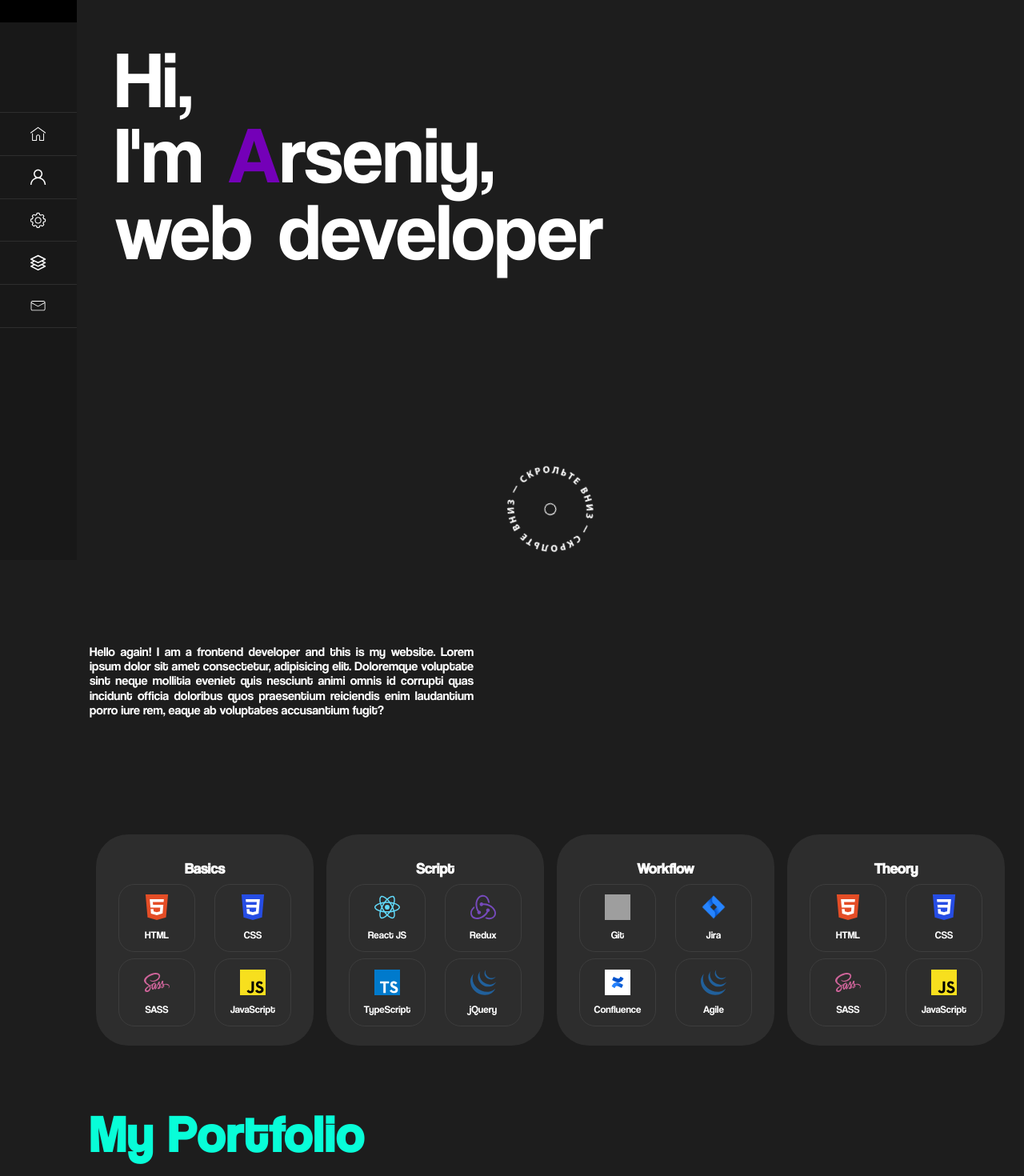
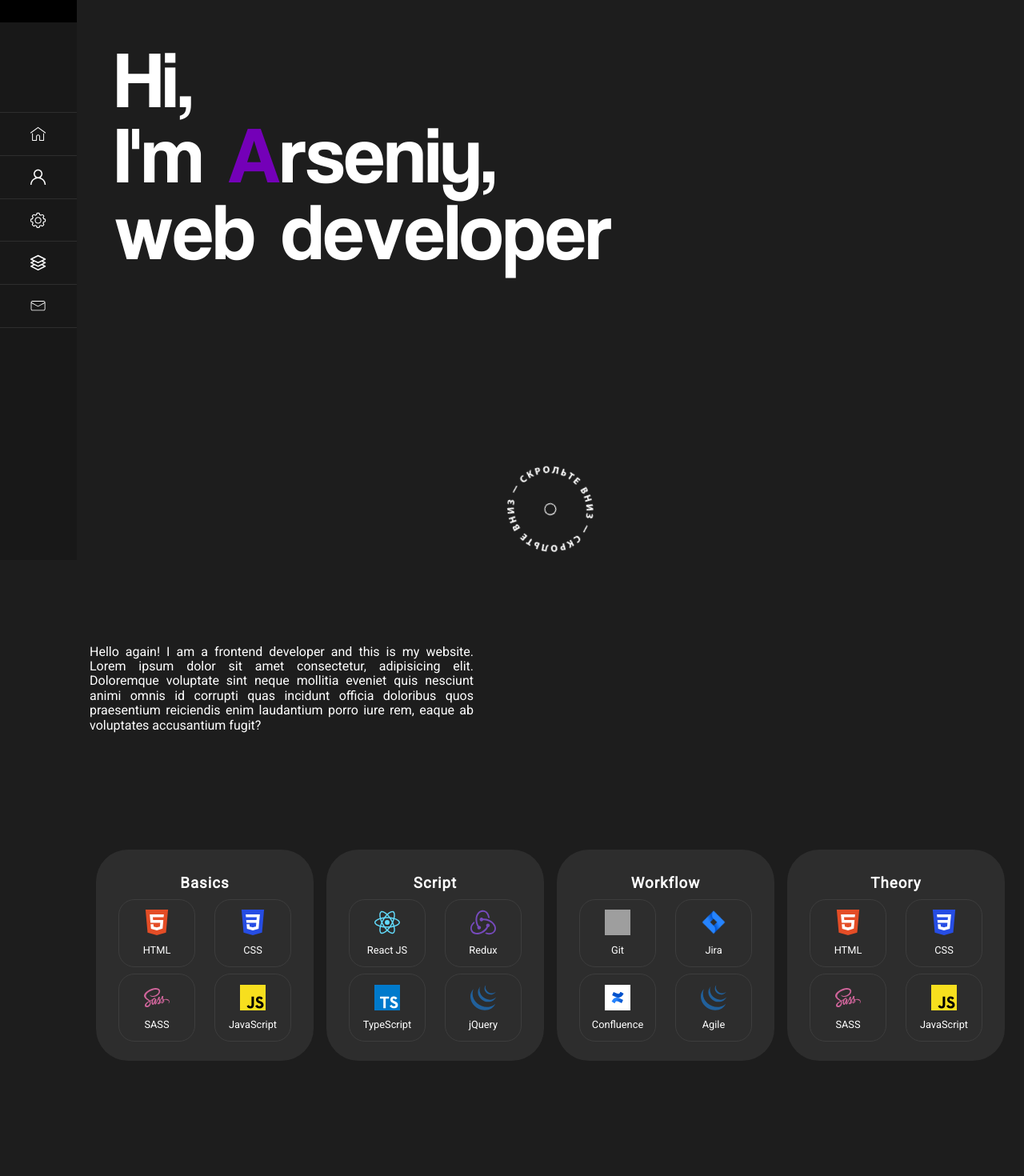
Before and after one commit to arseniypom/arseniypom-web, a React (Create React App) app: page / in a window 1280 px wide. Shown: the part 100-1570 px from the top of the page at 80% size. Built offline with nearby package versions, Linux system fonts and the light colour scheme; grey boxes are pictures that could not be loaded.

Commit message:
Added animation for intro  letters, changed styling for text elements, added Roboto font

```diff
--- a/public/index.html
+++ b/public/index.html
@@ -23,8 +23,6 @@
       Learn how to configure a non-root public URL by running `npm run build`.
     -->
 
-    <link rel="stylesheet" href="https://cdnjs.cloudflare.com/ajax/libs/animate.css/3.5.2/animate.min.css">
-
     <title>ArseniyPom</title>
   </head>
   <body>
--- a/src/components/About.tsx
+++ b/src/components/About.tsx
@@ -4,7 +4,7 @@ import Heading from './Heading';
 function About() {
   return (
     <section className="about" id="about">
-      <Heading text="About me" />
+      <Heading text="About Me" />
       <p>Hello again! I am a frontend developer and this is my website. Lorem ipsum dolor sit amet consectetur, adipisicing elit. Doloremque voluptate sint neque mollitia eveniet quis nesciunt animi omnis id corrupti quas incidunt officia doloribus quos praesentium reiciendis enim laudantium porro iure rem, eaque ab voluptates accusantium fugit?</p>
     </section>
   )
--- a/src/components/Heading.tsx
+++ b/src/components/Heading.tsx
@@ -1,13 +1,10 @@
 import React from 'react';
-import {Animated} from "react-animated-css";
 
 interface IHeadingfProps {
   text: string;
 }
 
 const Heading: React.FC<IHeadingfProps> = ({text}) => {
-
-  const [isOnScreen, setOnScreen] = React.useState<boolean>(true);
 
   const heading: any = React.useRef();
   const characters = text.split('');
@@ -23,8 +20,8 @@ const Heading: React.FC<IHeadingfProps> = ({text}) => {
         }
         letter.innerText = char;
 
-        letter.dataset.aos="fade-down";
-        letter.dataset.aosDuration="300";
+        letter.dataset.aos="zoom-in";
+        letter.dataset.aosDuration="200";
         letter.dataset.aosDelay=`${i * 150}`
 
         heading.current.append(letter)
--- a/src/components/Intro.tsx
+++ b/src/components/Intro.tsx
@@ -23,7 +23,7 @@ const Intro: React.FC = () => {
     (function (i) {
         setTimeout(function () {
           letters[i].classList.add('display')
-        }, 100 * i);
+        }, 120 * i);
     })(i);
   };
 
--- a/src/components/Portfolio.tsx
+++ b/src/components/Portfolio.tsx
@@ -1,5 +1,6 @@
 import React from "react";
 import ProjectCard from "./ProjectCard";
+import Heading from './Heading';
 
 import coffeeGuysImg from '../images/coffee-guys.png';
 import chungKingImg from '../images/IMG_8633.jpg';
@@ -44,7 +45,7 @@ const Portfolio = () => {
   return (
     <section className="portfolio" id="portfolio">
       <div className="portfolio_heading">
-        <div className="section-heading">My Portfolio</div>
+        <Heading text="My Portfolio" />
         <p>Here are some of my works Lorem ipsum dolor sit amet consectetur adipisicing elit. Ipsa ea possimus, ullam quo illum vitae rem voluptas, amet, vel sequi reprehenderit</p>
       </div>
       <div className="project-cards">
--- a/src/components/Skills.tsx
+++ b/src/components/Skills.tsx
@@ -19,7 +19,7 @@ import {
 function Skills() {
   return (
     <section className="skills-section" id="skills" >
-      <Heading text="My skills"/>
+      <Heading text="My Skills"/>
       {/* <header className="section-heading">My skills</header> */}
       <div className="skills">
         <div className="skills_card" data-aos="flip-up" data-aos-delay="100" data-aos-duration="1000" data-aos-once="true">
--- a/src/styles/_intro.scss
+++ b/src/styles/_intro.scss
@@ -40,6 +40,11 @@
       transition: all .1s ease-in-out;
       cursor: default;
       display: none;
+
+      animation-duration: 1s;
+      animation-fill-mode: both;
+      animation-iteration-count: 1;
+
       &_first {
         margin-left: 2rem;
       }
@@ -50,6 +55,7 @@
 
       &:hover {
         color: #08fdd8;
+        animation-name: rubberBand;
       }
     }
   }
@@ -73,9 +79,34 @@
   }
 }
 
-@keyframes typing {
-  from { width: 0 }
-  to { width: 100% }
+@keyframes rubberBand {
+  from {
+    transform: scale3d(1, 1, 1);
+  }
+
+  30% {
+    transform: scale3d(1.25, 0.75, 1);
+  }
+
+  40% {
+    transform: scale3d(0.75, 1.25, 1);
+  }
+
+  50% {
+    transform: scale3d(1.15, 0.85, 1);
+  }
+
+  65% {
+    transform: scale3d(.95, 1.05, 1);
+  }
+
+  75% {
+    transform: scale3d(1.05, .95, 1);
+  }
+
+  to {
+    transform: scale3d(1, 1, 1);
+  }
 }
 
 @keyframes blink-caret {
@@ -112,60 +143,6 @@
   transition-duration: 0s;
 }
 
-// .intro_option_button {
-//   background: #1d1d1d;
-//   border: none;
-//   padding: .7rem 1.3rem;
-//   margin: .3rem;
-//   border-radius: 40px;
-//   font-weight: 700;
-//   cursor: pointer;
-
-//   span {
-//     pointer-events: none;
-//   }
-// }
-
-// .color-palette-button-active,
-// .color-palette-button:hover {
-//   background: #3b3b3b;
-//   box-shadow: 0 0 7px #3b3b3b;
-// }
-
-// .default-palette-button {
-//   color: #fff;
-// }
-
-// .pinky-palette-button {
-//   color: #FF5D8F;
-// }
-
-// .blue-palette-button {
-//   color: #00B4D8;
-// }
-
-// .letter-1 {
-//   color: #FF8700;
-// }
-// .letter-2 {
-//   color: #FFD300;
-// }
-// .letter-3 {
-//   color: #DEFF0A;
-// }
-// .letter-4 {
-//   color: #0AFF99;
-// }
-// .letter-5 {
-//   color: #0AEFFF;
-// }
-// .letter-6 {
-//   color: #147DF5;
-// }
-// .letter-7 {
-//   color: #BE0AFF;
-// }
-
 .display {
-  display: initial;
+  display: inline-block;
 }
--- a/src/styles/_skills.scss
+++ b/src/styles/_skills.scss
@@ -25,6 +25,7 @@
     &_heading {
       margin: 0 0 .5rem;
       text-align: center;
+      letter-spacing: 1px;
     }
 
     &_list {
--- a/src/styles/index.scss
+++ b/src/styles/index.scss
@@ -1,3 +1,5 @@
+@import url('https://fonts.googleapis.com/css2?family=Roboto&display=swap');
+
 @import '~normalize.css';
 @import 'fonts';
 @import 'variables';
@@ -22,15 +24,7 @@ html {
 
 body {
   margin: 0;
-  font-family: 'Coolvetica', sans-serif;
-}
 
-code {
-  font-family: source-code-pro, Menlo, Monaco, Consolas, 'Courier New',
-    monospace;
-}
-
-body {
   background-color: $background_color;
   color: $main_color;
   padding-left: $main-menu_width;
@@ -40,9 +34,22 @@ body {
   overflow-x: hidden;
 }
 
+h1, h2, header {
+  font-family: 'Coolvetica', sans-serif;
+}
+
+h3, h4, a, p, li, label {
+  font-family: 'Roboto', sans-serif;
+}
+
+code {
+  font-family: source-code-pro, Menlo, Monaco, Consolas, 'Courier New',
+    monospace;
+}
+
 .section-heading {
   font-size: 4rem;
-  font-weight: 700;
+  font-weight: 500;
   margin-bottom: 1rem;
   color: #08fdd8;
   letter-spacing: 2px;
```
